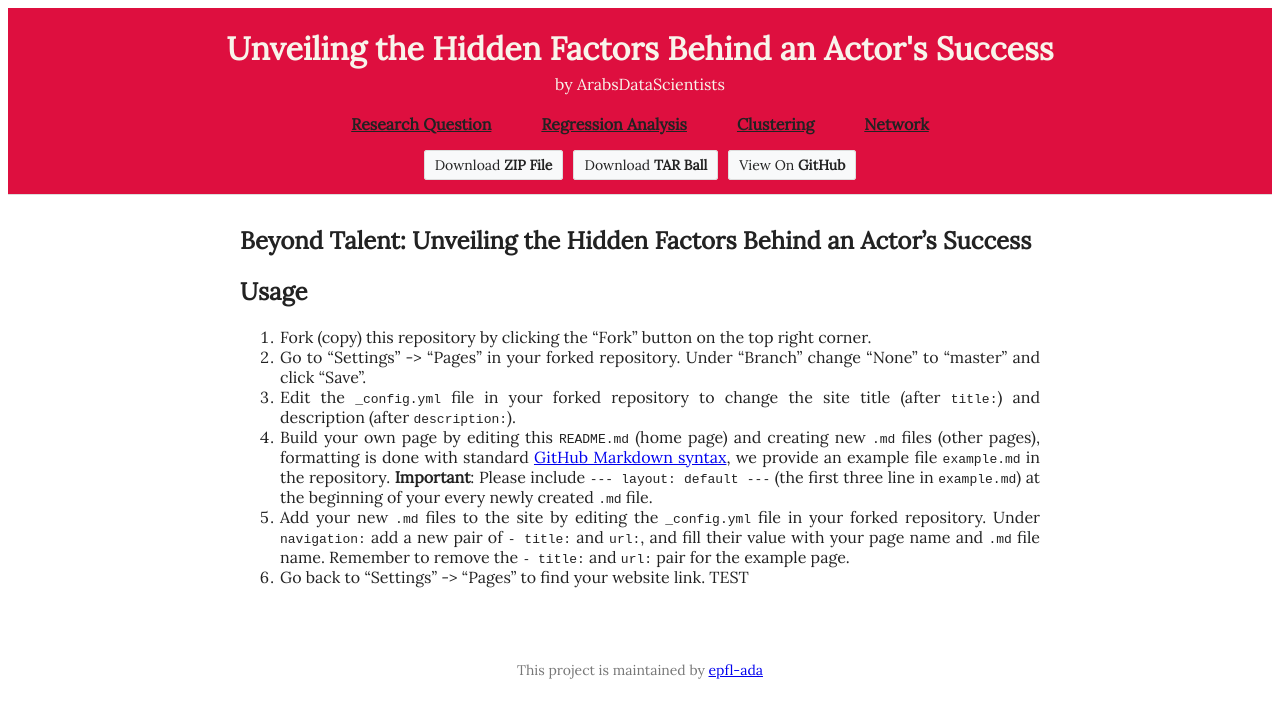
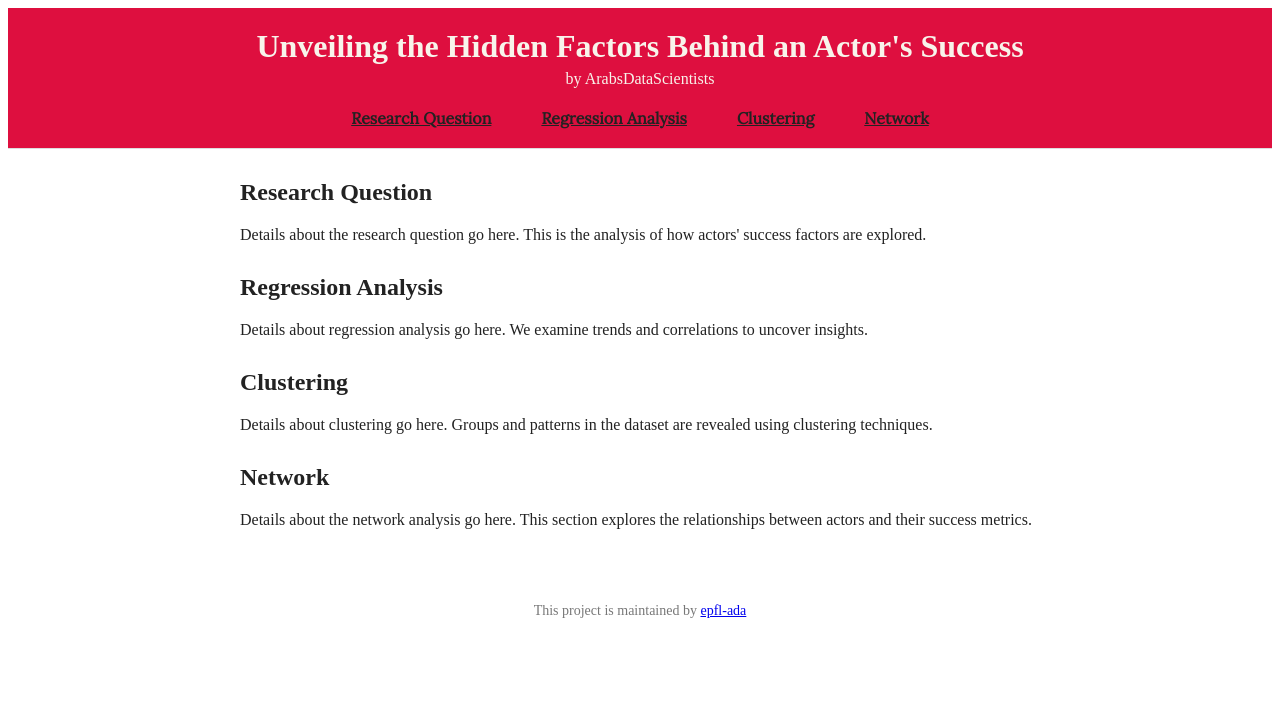
Before and after one commit to epfl-ada/ada-2024-project-arabsdatascientists2024, a Jekyll site: the page built from README.md, in a window 1280 px wide. Shown: the top 718 px of the page. Built offline with Jekyll 4.4.1, drawn with Linux system fonts in a browser that asks for light colours; our own code applies the rules of GitHub Pages for plain Markdown files.

Commit message:
Update default.html

```diff
--- a/_layouts/default.html
+++ b/_layouts/default.html
@@ -6,77 +6,61 @@
     <link rel="icon" type="image/png" href="assets/img/favicon.png">
     <title>{{ site.title | default: site.github.repository_name }} by {{ site.github.owner_name }}</title>
 
-    <!-- Link to Google Fonts for 'Lora' -->
+    <!-- Include custom styles and Google Fonts -->
     <link href="https://fonts.googleapis.com/css2?family=Lora&display=swap" rel="stylesheet">
-
     <link rel="stylesheet" href="{{ '/assets/css/styles.css?v=' | append: site.github.build_revision | relative_url }}">
     <meta name="viewport" content="width=device-width">
 
-    <!-- Add smooth scrolling to the page -->
+    <!-- Enable smooth scrolling -->
     <style>
       html {
-        scroll-behavior: smooth; /* Enables smooth scrolling for navigation links */
-      }
-
-      body {
-        font-family: 'Lora', 'Times New Roman', serif; /* Applies the Lora font */
+        scroll-behavior: smooth;
       }
     </style>
   </head>
   <body>
     <div class="wrapper">
+      <!-- Header Section -->
       <header>
-        <h1>{{ site.title | default: site.github.repository_name }}</h1>
-        <p>{{ site.description | default: site.github.project_tagline }}</p>
+        <h1>{{ site.title }}</h1>
+        <p>{{ site.description }}</p>
 
-        <!-- Updated Navigation -->
+        <!-- Navigation Bar -->
         <nav>
-          <ul class="navigation">
-            {% for nav in site.navigation %}
-              <li>
-                {% if nav.url contains "://" %}
-                  <a href="{{ nav.url }}">{{ nav.title }}</a>
-                {% else %}
-                  <a href="{{ nav.url | relative_url }}">{{ nav.title }}</a>
-                {% endif %}
-              </li>
-            {% endfor %}
+          <ul>
+            <li><a href="#research-question">Research Question</a></li>
+            <li><a href="#regression-analysis">Regression Analysis</a></li>
+            <li><a href="#clustering">Clustering</a></li>
+            <li><a href="#network">Network</a></li>
           </ul>
         </nav>
-
-        <!-- Downloads Section -->
-        {% if site.show_downloads %}
-          <ul class="downloads">
-            <li><a href="{{ site.github.zip_url }}">Download <strong>ZIP File</strong></a></li>
-            <li><a href="{{ site.github.tar_url }}">Download <strong>TAR Ball</strong></a></li>
-            <li><a href="{{ site.github.repository_url }}">View On <strong>GitHub</strong></a></li>
-          </ul>
-        {% endif %}
       </header>
 
-      <!-- Main Content -->
-      <section>
-        {{ content }}
+      <!-- Main Sections -->
+      <section id="research-question">
+        <h2>Research Question</h2>
+        <p>Details about the research question go here. This is the analysis of how actors' success factors are explored.</p>
+      </section>
+
+      <section id="regression-analysis">
+        <h2>Regression Analysis</h2>
+        <p>Details about regression analysis go here. We examine trends and correlations to uncover insights.</p>
+      </section>
+
+      <section id="clustering">
+        <h2>Clustering</h2>
+        <p>Details about clustering go here. Groups and patterns in the dataset are revealed using clustering techniques.</p>
+      </section>
+
+      <section id="network">
+        <h2>Network</h2>
+        <p>Details about the network analysis go here. This section explores the relationships between actors and their success metrics.</p>
       </section>
 
       <!-- Footer -->
       <footer>
-        {% if site.github.is_project_page %}
-          <p>This project is maintained by <a href="{{ site.github.owner_url }}">{{ site.github.owner_name }}</a></p>
-        {% endif %}
+        <p>This project is maintained by <a href="{{ site.github.owner_url }}">{{ site.github.owner_name }}</a></p>
       </footer>
     </div>
-    <script src="{{ '/assets/js/scale.fix.js' | relative_url }}"></script>
-
-    {% if site.google_analytics %}
-      <script>
-        (function(i,s,o,g,r,a,m){i['GoogleAnalyticsObject']=r;i[r]=i[r]||function(){
-        (i[r].q=i[r].q||[]).push(arguments)},i[r].l=1*new Date();a=s.createElement(o),
-        m=s.getElementsByTagName(o)[0];a.async=1;a.src=g;m.parentNode.insertBefore(a,m)
-        })(window,document,'script','https://www.google-analytics.com/analytics.js','ga');
-        ga('create', '{{ site.google_analytics }}', 'auto');
-        ga('send', 'pageview');
-      </script>
-    {% endif %}
   </body>
 </html>
```
